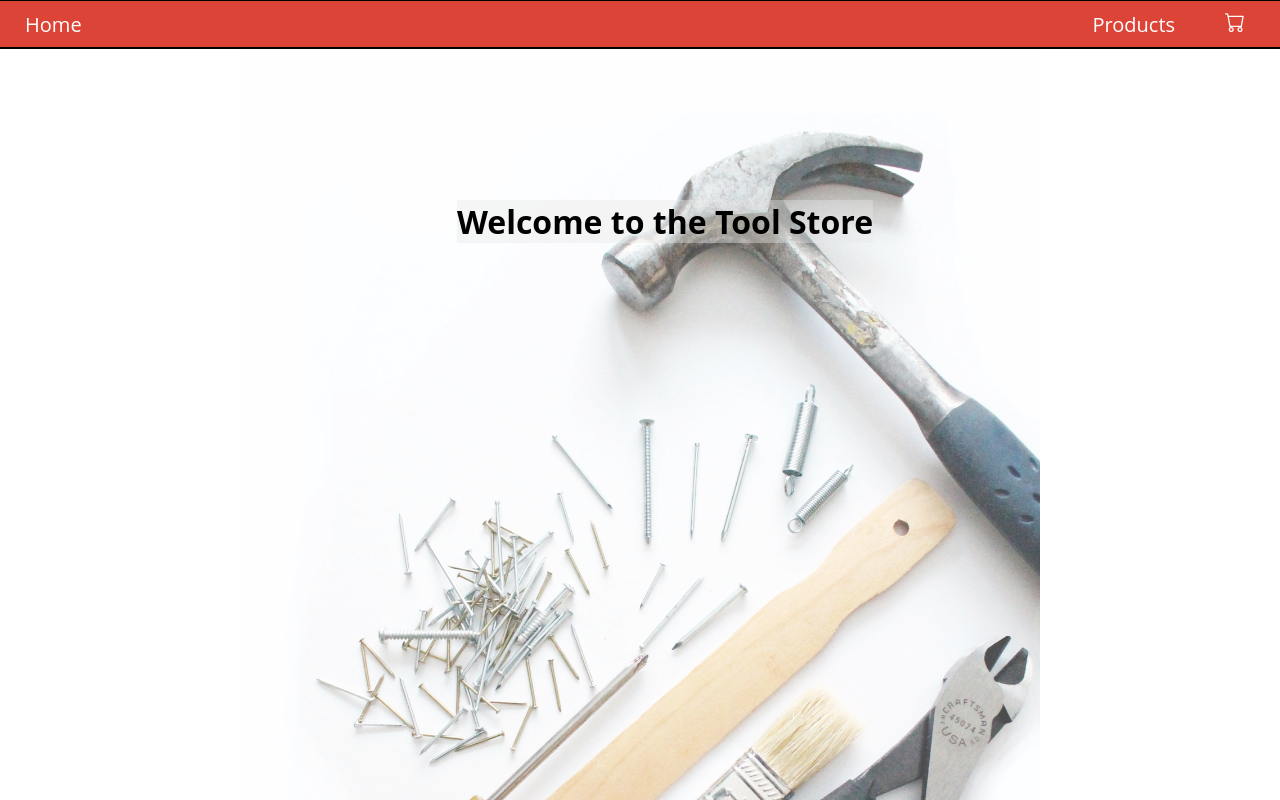
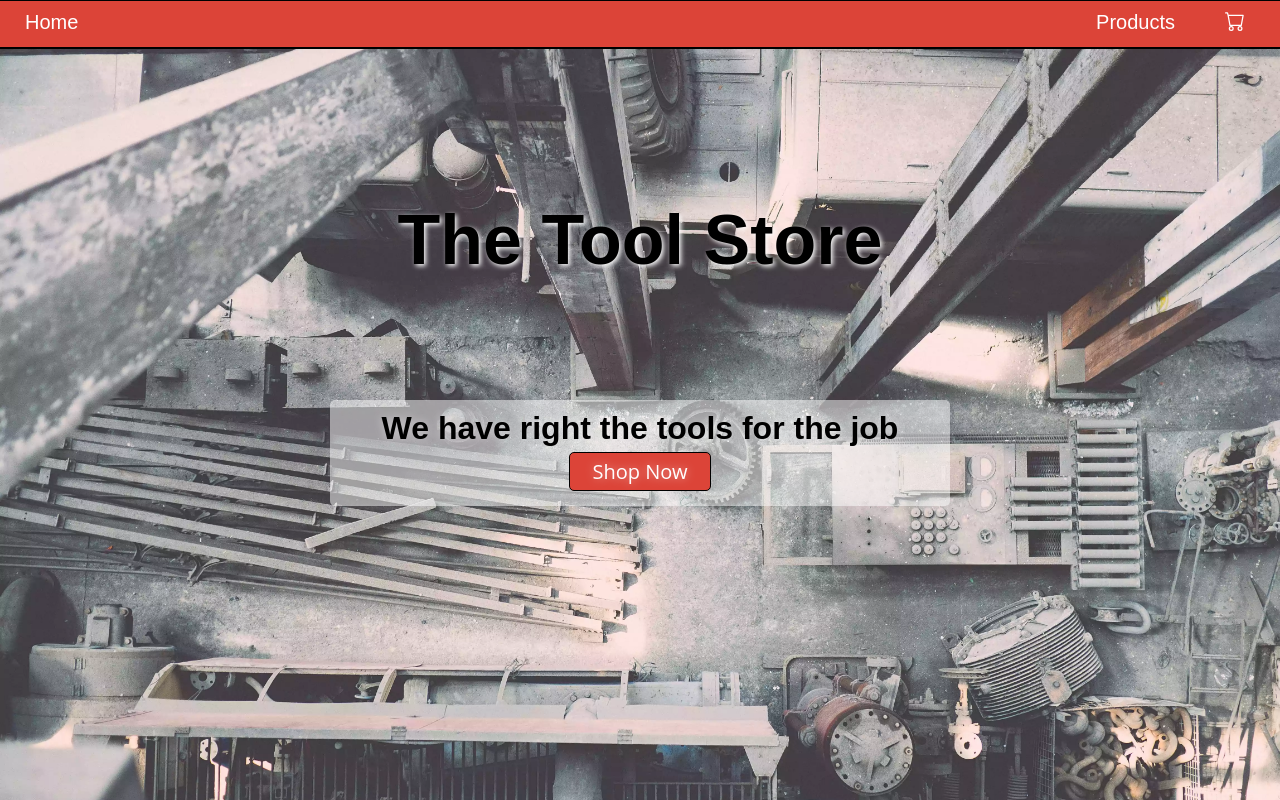
Before and after one commit to ZakMcRae/shopping-cart, a React (Create React App) app: page / in a window 1280 px wide. Shown: the top 800 px of the page. Built offline with nearby package versions, Linux system fonts and the light colour scheme.

Commit message:
more visual styling and fonts

```diff
--- a/src/App.css
+++ b/src/App.css
@@ -2,6 +2,8 @@
   margin: 0;
   padding: 0;
 }
+
+@import url("https://fonts.googleapis.com/css2?family=Russo+One&display=swap");
 
 @import url("https://fonts.googleapis.com/css2?family=Open+Sans:wght@400;700&display=swap");
 
--- a/src/components/home/homepage.css
+++ b/src/components/home/homepage.css
@@ -1,22 +1,65 @@
 .home-page > img {
   position: relative;
   width: 100%;
-  display: block;
-  margin: auto;
-  max-width: 800px;
-  filter: opacity(0.7);
+  height: 100vh;
+  object-fit: cover;
 }
 
-.text-section {
-  margin: 0px 25px;
-  background-color: rgba(230, 230, 230, 0.4);
+.store-name {
+  font-family: "Russo One", sans-serif;
   position: absolute;
   top: 25%;
   left: 50%;
   transform: translateX(-50%);
+  width: 80%;
+  text-align: center;
+  text-shadow: 2px 2px 5px white;
+
+  font-size: 70px;
 }
 
-.text-section > * {
+.text-section {
+  font-family: "Russo One", sans-serif;
+  color: black;
+  text-shadow: rgba(255, 255, 255, 0.5) 0px 0px 10px;
+  position: absolute;
+  margin: 0px auto;
+  width: 80%;
+  /* height: 100px; */
+  padding: 10px;
+  top: 50%;
+  left: 50%;
+  transform: translateX(-50%);
+  background-color: rgba(255, 255, 255, 0.5);
+  border-radius: 5px;
+  display: flex;
+  flex-direction: column;
+}
+
+.text-section > h2 {
   margin: auto;
   text-align: center;
+  font-size: 32px;
+  text-overflow: ellipsis;
 }
+
+.browse-button {
+  font-family: "Open Sans", serif;
+  width: 120px;
+  padding: 5px 10px;
+  background-color: #dc4438;
+  font-size: 20px;
+  color: white;
+  border: 1px solid black;
+  border-radius: 5px;
+  text-decoration: none;
+
+  text-align: center;
+  margin: 5px auto;
+}
+
+@media (min-width: 650px) {
+  .text-section {
+    width: 600px;
+  }
+}
--- a/src/components/home/homepage.js
+++ b/src/components/home/homepage.js
@@ -1,14 +1,20 @@
 import "./homepage.css";
-import img from "./tools.jpg";
+import coverImage from "./cover.webp";
+import { Link } from "react-router-dom";
 
 const HomePage = () => {
   return (
     <div className="home-page">
       {/* Photo by <a href="https://unsplash.com/@jmolliver?utm_source=unsplash&utm_medium=referral&utm_content=creditCopyText">Julie Molliver</a> on <a href="https://unsplash.com/?utm_source=unsplash&utm_medium=referral&utm_content=creditCopyText">Unsplash</a>
        */}
-      <img src={img} alt="" />
+      <img src={coverImage} alt="" />
+      <h1 className="store-name">The Tool Store</h1>
       <div className="text-section">
-        <h1>Welcome to the Tool Store</h1>
+        <h2>We have right the tools for the job</h2>
+        <Link to="/products" className="browse-button">
+          Shop Now
+        </Link>
+        {/* <button>Shop Now</button> */}
       </div>
     </div>
   );
--- a/src/components/nav/nav.css
+++ b/src/components/nav/nav.css
@@ -17,6 +17,7 @@
 }
 
 .nav-link > a {
+  font-family: "Russo One", sans-serif;
   color: white;
   text-decoration: none;
   margin: 0px 25px;
--- a/src/components/products/products.css
+++ b/src/components/products/products.css
@@ -12,6 +12,7 @@
 }
 
 .products-page > h1 {
+  font-family: "Russo One", sans-serif;
   text-align: center;
   font-size: 40px;
   padding: 5px;
--- a/src/components/shopping-cart/shopping-cart.css
+++ b/src/components/shopping-cart/shopping-cart.css
@@ -4,7 +4,9 @@
   z-index: 1;
   top: 50px;
   right: 0;
-  width: 350px;
+  /* width: 350px; */
+  width: 80%;
+  max-width: 350px;
   min-height: 250px;
   border-radius: 10px;
   padding: 10px;
@@ -36,6 +38,7 @@
 }
 
 .cart-heading {
+  font-family: "Russo One", sans-serif;
   text-align: center;
   font-size: 30px;
 }
```
Also changed, not shown: src/components/home/cover.webp (added), src/components/home/tools.jpg (deleted).
